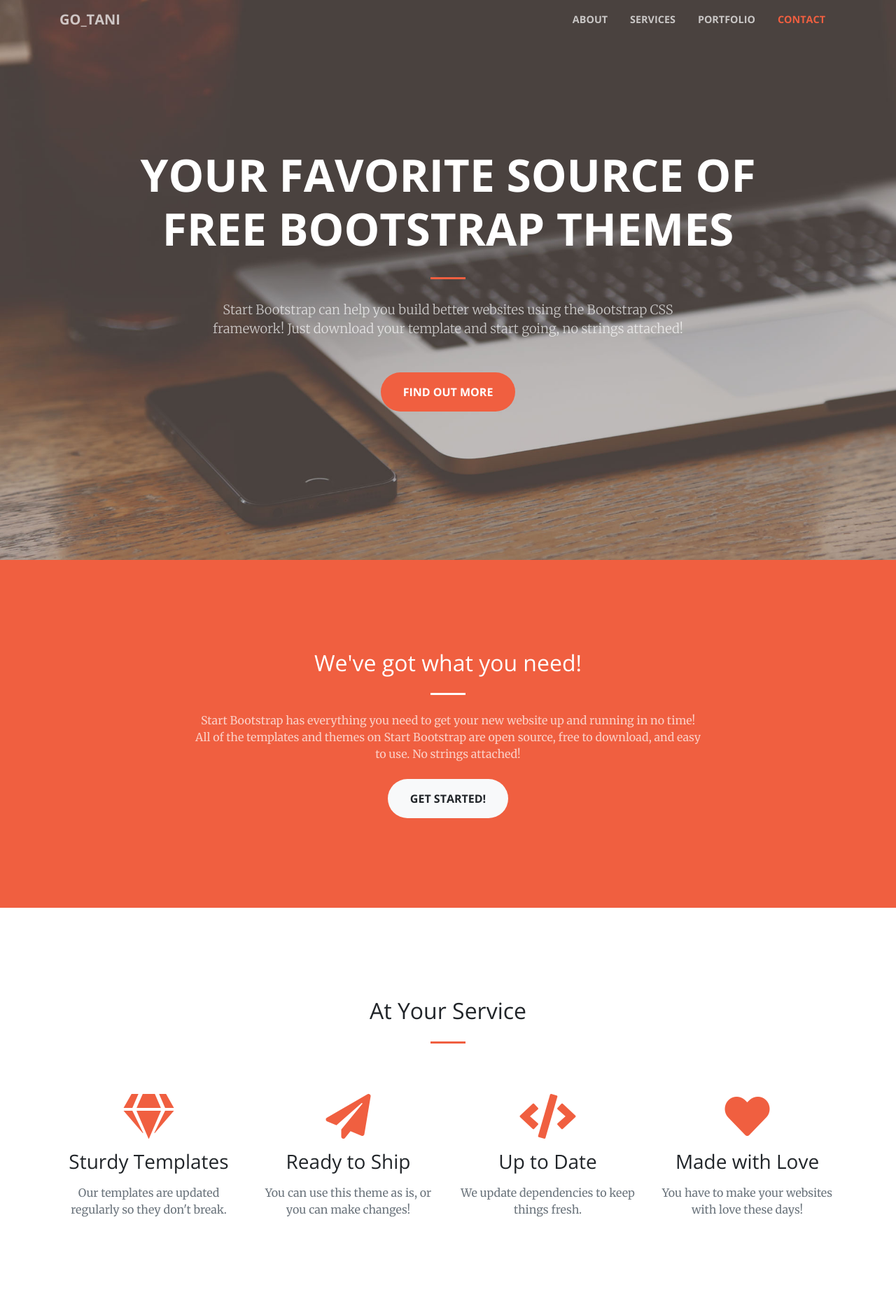
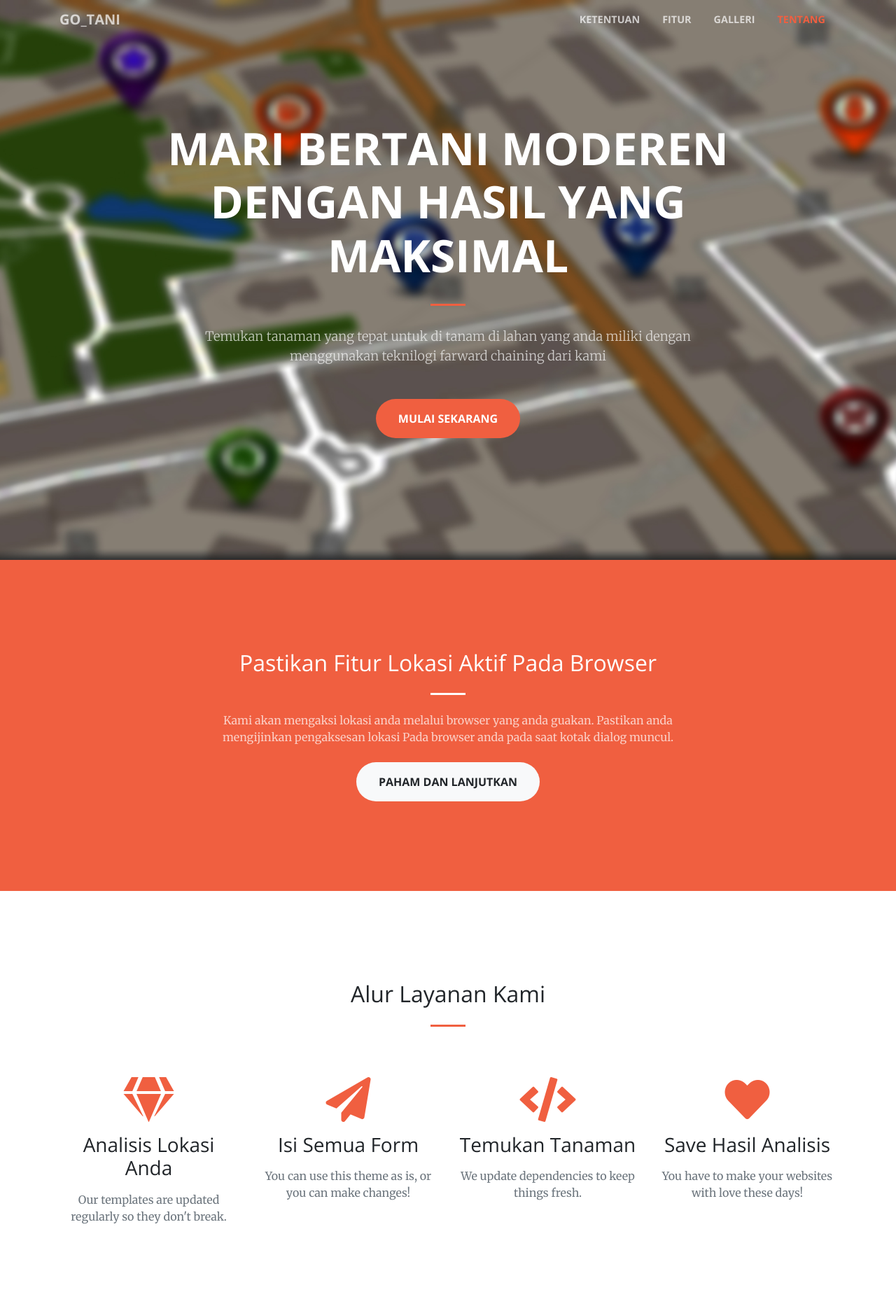
Before and after one commit to alv21133/go_tani, a PHP site: page / in a window 1280 px wide. Shown: the top 1866 px of the page at 70% size. Run offline with PHP 8.4, Linux system fonts and the light colour scheme.

Commit message:
fix landing page

```diff
--- a/css/creative.css
+++ b/css/creative.css
@@ -178,9 +178,13 @@ img::-moz-selection {
 header.masthead {
   padding-top: 10rem;
   padding-bottom: calc(10rem - 56px);
-  background-image: url("../img/header.jpg");
+  background-image: url("../img/maps.jpg");
   background-position: center center;
   background-size: cover;
+}
+
+header.masthead background-image{
+  filter: blur(5px);
 }
 
 header.masthead hr {
--- a/index.php
+++ b/index.php
@@ -40,16 +40,16 @@
         <div class="collapse navbar-collapse" id="navbarResponsive">
           <ul class="navbar-nav ml-auto">
             <li class="nav-item">
-              <a class="nav-link js-scroll-trigger" href="#about">About</a>
+              <a class="nav-link js-scroll-trigger" href="#about">ketentuan</a>
             </li>
             <li class="nav-item">
-              <a class="nav-link js-scroll-trigger" href="#services">Services</a>
+              <a class="nav-link js-scroll-trigger" href="#services">Fitur</a>
             </li>
             <li class="nav-item">
-              <a class="nav-link js-scroll-trigger" href="#portfolio">Portfolio</a>
+              <a class="nav-link js-scroll-trigger" href="#portfolio">Galleri</a>
             </li>
             <li class="nav-item">
-              <a class="nav-link js-scroll-trigger" href="#contact">Contact</a>
+              <a class="nav-link js-scroll-trigger" href="#contact">Tentang</a>
             </li>
           </ul>
         </div>
@@ -60,14 +60,14 @@
       <div class="container my-auto">
         <div class="row">
           <div class="col-lg-10 mx-auto">
-            <h1 class="text-uppercase">
-              <strong>Your Favorite Source of Free Bootstrap Themes</strong>
+            <h1 class="text-uppercase" >
+              <strong>MARI BERTANI MODEREN DENGAN HASIL yang MAKSIMAL</strong>
             </h1>
             <hr>
           </div>
           <div class="col-lg-8 mx-auto">
-            <p class="text-faded mb-5">Start Bootstrap can help you build better websites using the Bootstrap CSS framework! Just download your template and start going, no strings attached!</p>
-            <a class="btn btn-primary btn-xl js-scroll-trigger" href="#about">Find Out More</a>
+            <p class="text-faded mb-5">Temukan tanaman yang tepat untuk di tanam di lahan yang anda miliki dengan menggunakan teknilogi farward chaining dari kami</p>
+            <a class="btn btn-primary btn-xl js-scroll-trigger" href="#about">MULAI SEKARANG</a>
           </div>
         </div>
       </div>
@@ -77,10 +77,10 @@
       <div class="container">
         <div class="row">
           <div class="col-lg-8 mx-auto text-center">
-            <h2 class="section-heading text-white">We've got what you need!</h2>
+            <h2 class="section-heading text-white">Pastikan Fitur Lokasi Aktif Pada Browser</h2>
             <hr class="light my-4">
-            <p class="text-faded mb-4">Start Bootstrap has everything you need to get your new website up and running in no time! All of the templates and themes on Start Bootstrap are open source, free to download, and easy to use. No strings attached!</p>
-            <a class="btn btn-light btn-xl js-scroll-trigger" href="#services">Get Started!</a>
+            <p class="text-faded mb-4">Kami akan mengaksi lokasi anda melalui browser yang anda guakan. Pastikan anda mengijinkan pengaksesan lokasi Pada browser anda  pada saat kotak dialog muncul. </p>
+            <a class="btn btn-light btn-xl js-scroll-trigger" href="input.php">Paham dan Lanjutkan</a>
           </div>
         </div>
       </div>
@@ -90,7 +90,7 @@
       <div class="container">
         <div class="row">
           <div class="col-lg-12 text-center">
-            <h2 class="section-heading">At Your Service</h2>
+            <h2 class="section-heading">Alur Layanan Kami</h2>
             <hr class="my-4">
           </div>
         </div>
@@ -100,28 +100,28 @@
           <div class="col-lg-3 col-md-6 text-center">
             <div class="service-box mt-5 mx-auto">
               <i class="fas fa-4x fa-gem text-primary mb-3 sr-icon-1"></i>
-              <h3 class="mb-3">Sturdy Templates</h3>
+              <h3 class="mb-3">Analisis Lokasi Anda</h3>
               <p class="text-muted mb-0">Our templates are updated regularly so they don't break.</p>
             </div>
           </div>
           <div class="col-lg-3 col-md-6 text-center">
             <div class="service-box mt-5 mx-auto">
               <i class="fas fa-4x fa-paper-plane text-primary mb-3 sr-icon-2"></i>
-              <h3 class="mb-3">Ready to Ship</h3>
+              <h3 class="mb-3">Isi Semua Form</h3>
               <p class="text-muted mb-0">You can use this theme as is, or you can make changes!</p>
             </div>
           </div>
           <div class="col-lg-3 col-md-6 text-center">
             <div class="service-box mt-5 mx-auto">
               <i class="fas fa-4x fa-code text-primary mb-3 sr-icon-3"></i>
-              <h3 class="mb-3">Up to Date</h3>
+              <h3 class="mb-3">Temukan Tanaman</h3>
               <p class="text-muted mb-0">We update dependencies to keep things fresh.</p>
             </div>
           </div>
           <div class="col-lg-3 col-md-6 text-center">
             <div class="service-box mt-5 mx-auto">
               <i class="fas fa-4x fa-heart text-primary mb-3 sr-icon-4"></i>
-              <h3 class="mb-3">Made with Love</h3>
+              <h3 class="mb-3">Save Hasil Analisis</h3>
               <p class="text-muted mb-0">You have to make your websites with love these days!</p>
             </div>
           </div>
@@ -237,7 +237,7 @@
       <div class="container">
         <div class="row">
           <div class="col-lg-8 mx-auto text-center">
-            <h2 class="section-heading">Let's Get In Touch!</h2>
+            <h2 class="section-heading">Kelompok GO_TANI</h2>
             <hr class="my-4">
             <p class="mb-5">Ready to start your next project with us? That's great! Give us a call or send us an email and we will get back to you as soon as possible!</p>
           </div>
```
Also changed, not shown: analis.php (+53 -1 lines), img/header.jpg.
